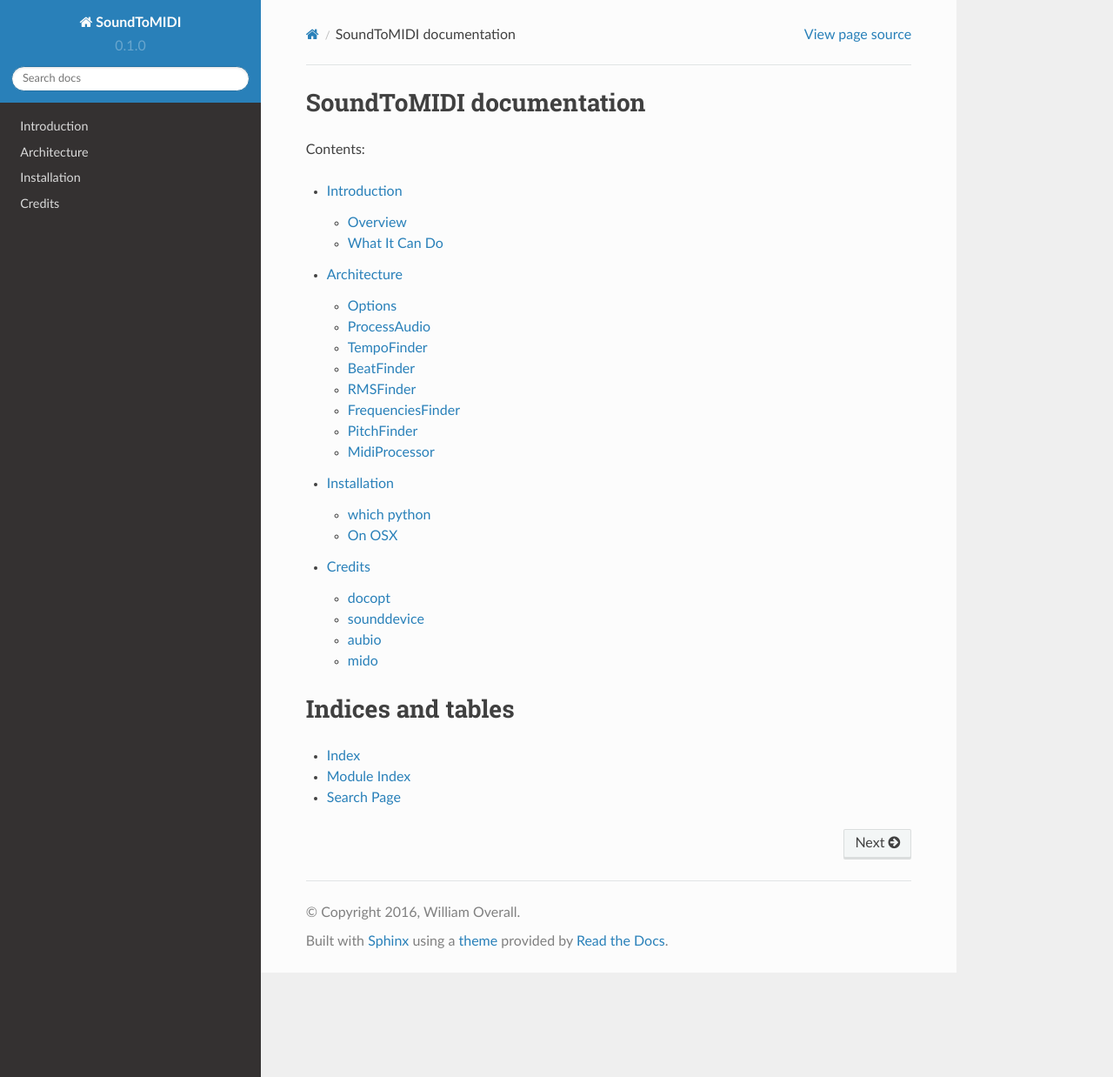
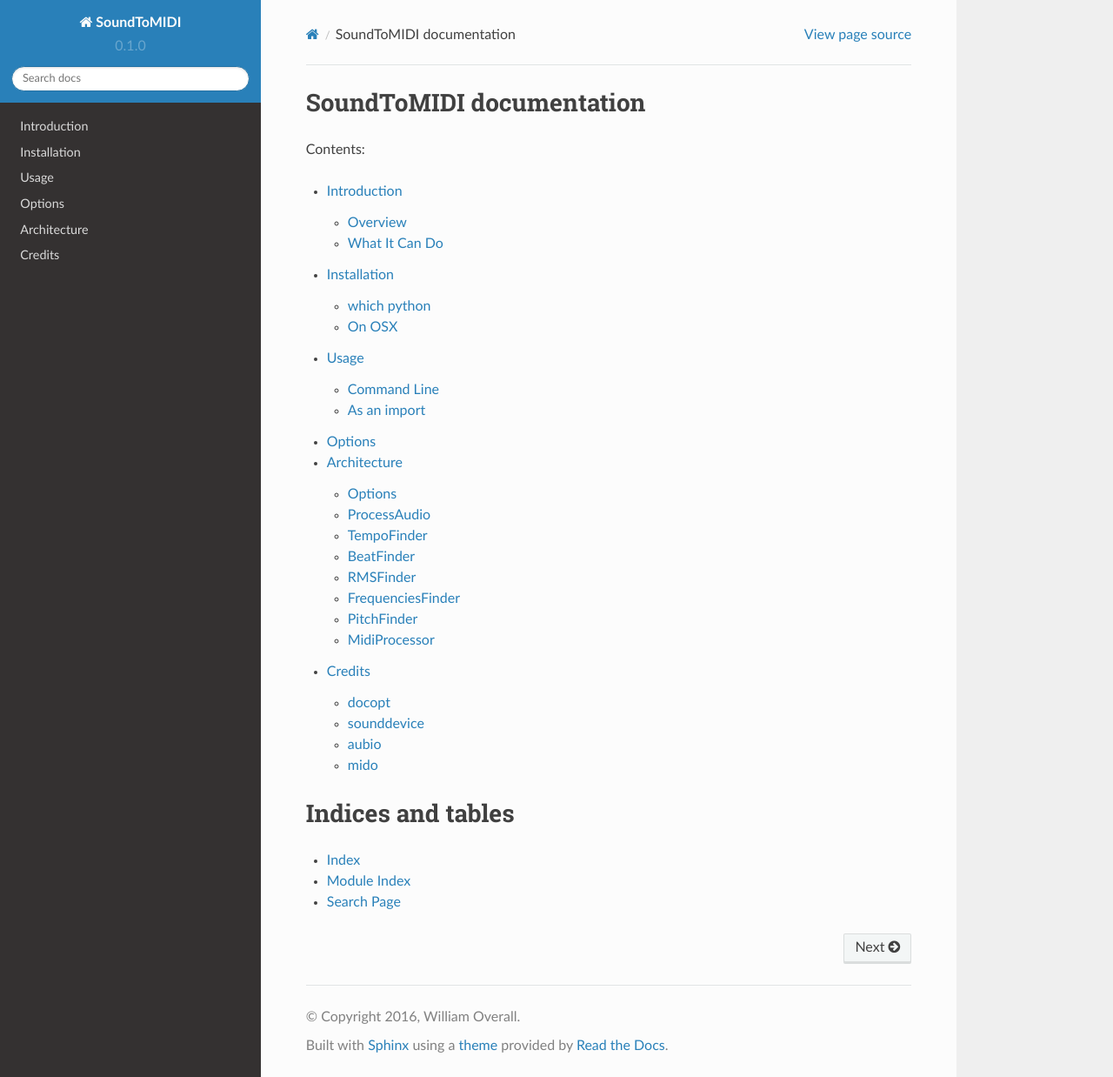
Before and after one commit to williamoverall/soundtomidi, a Sphinx documentation site: the page built from docs/index.rst, in a window 1280 px wide and 1238 px high. Shown: the whole window at 87% size. Built offline with Sphinx 7.4.7 and the Read the Docs theme 2.0.0, drawn with Linux system fonts in a browser that asks for light colours.

Commit message:
Added usage documentation.

```diff
--- a/docs/conf.py
+++ b/docs/conf.py
@@ -21,6 +21,7 @@
 # add these directories to sys.path here. If the directory is relative to the
 # documentation root, use os.path.abspath to make it absolute, like shown here.
 #sys.path.insert(0, os.path.abspath('.'))
+sys.path.insert(0, os.path.abspath('../../soundtomidi'))
 
 # -- General configuration ------------------------------------------------
 
@@ -30,7 +31,8 @@
 # Add any Sphinx extension module names here, as strings. They can be
 # extensions coming with Sphinx (named 'sphinx.ext.*') or your custom
 # ones.
-extensions = []
+#extensions = []
+extensions = ['sphinx.ext.autodoc']
 
 # Add any paths that contain templates here, relative to this directory.
 templates_path = ['_templates']
--- a/docs/index.rst
+++ b/docs/index.rst
@@ -7,8 +7,10 @@
    :maxdepth: 2
 
    intro
+   installation
+   usage
+   options
    architecture
-   installation
    credits
 
 
--- /dev/null
+++ b/docs/options.rst
@@ -0,0 +1,5 @@
+=======
+Options
+=======
+
+.. automodule:: soundtomidi.main
--- a/soundtomidi/__init__.py
+++ b/soundtomidi/__init__.py
@@ -0,0 +1 @@
+from soundtomidi import *
```
Also changed, not shown: docs/usage.rst (added, +40 -0 lines), 12 other files.
